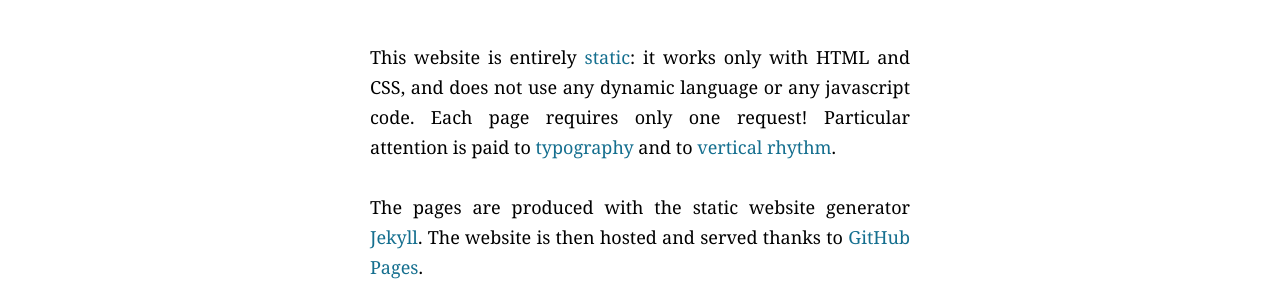
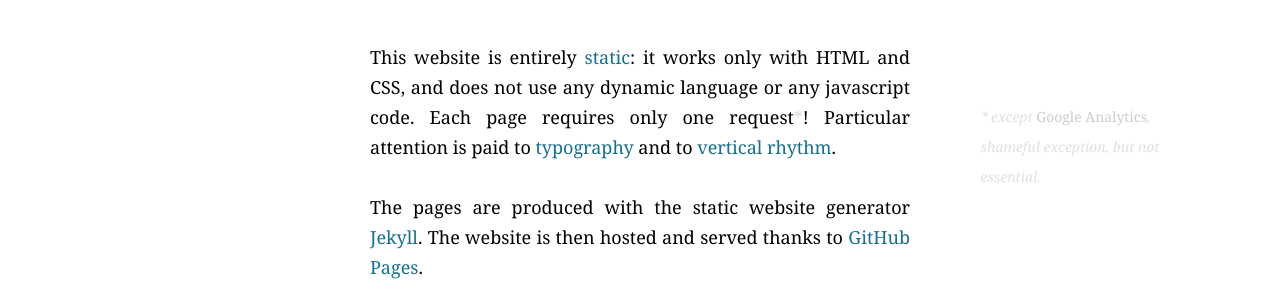
Before and after one commit to simonmeggle/simonmeggle.github.io, a Jekyll site: the page built from _posts/en/2014-08-24-about.md, in a window 1280 px wide. Shown: the part 378-678 px from the top of the page. Built offline with Jekyll 4.4.1, drawn with Linux system fonts in a browser that asks for light colours; Markdown is read by kramdown in place of the engine named in the settings.

Commit message:
Adding comment about Analytics

```diff
--- a/_posts/en/2014-08-24-about.md
+++ b/_posts/en/2014-08-24-about.md
@@ -4,7 +4,7 @@ type: pages
 ---
 
 ## Colophon
-This website is entirely [static](https://en.wikipedia.org/wiki/Static_web_page): it works only with HTML and CSS, and does not use any dynamic language or any javascript code. Each page requires only one request! Particular attention is paid to [typography](http://webtypography.net/) and to [vertical rhythm](http://webtypography.net/2.2.2).
+This website is entirely [static](https://en.wikipedia.org/wiki/Static_web_page): it works only with HTML and CSS, and does not use any dynamic language or any javascript code. Each page requires only one request[[except [Google Analytics](http://www.google.com/analytics/), shameful exception, but not essential]]! Particular attention is paid to [typography](http://webtypography.net/) and to [vertical rhythm](http://webtypography.net/2.2.2).
 
 The pages are produced with the static website generator [Jekyll](http://jekyllrb.com/). The website is then hosted and served thanks to [GitHub Pages](https://pages.github.com/).
 
```
Also changed, not shown: _posts/fr/2014-08-24-a-propos.md (+1 -1 lines).
